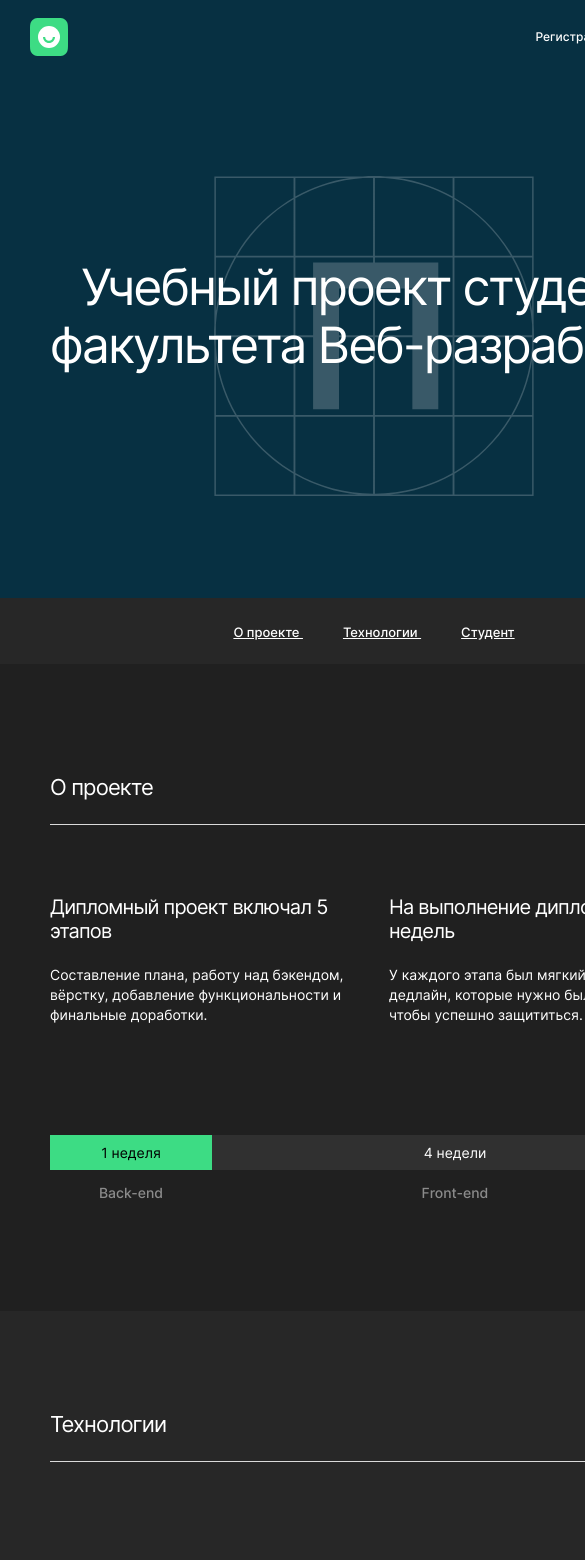
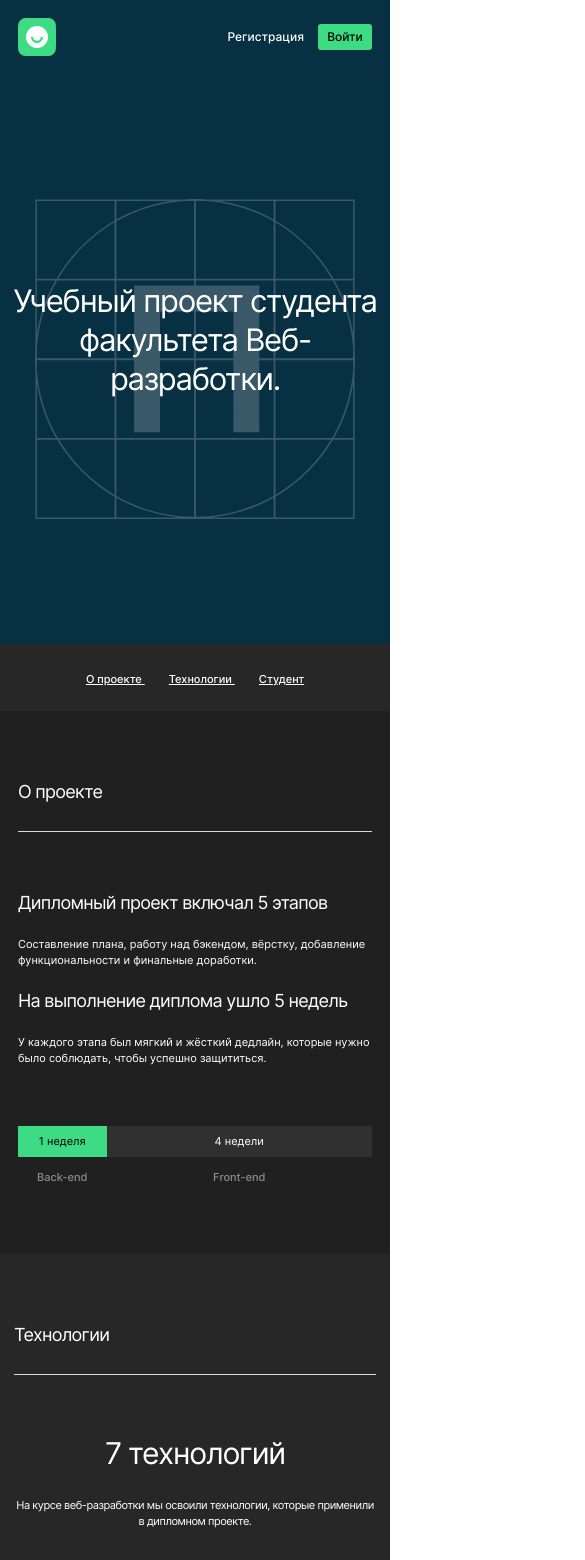
Before and after one commit to IllarionCorp/movies-explorer-frontend, a React (Create React App) app: page / in a window 390 px wide. Shown: the top 1560 px of the page, 585 px wide, since content can reach past the window. Built offline with nearby package versions, Linux system fonts and the light colour scheme.

Commit message:
медиазапросы

```diff
--- a/src/components/AboutProject/AboutProject.css
+++ b/src/components/AboutProject/AboutProject.css
@@ -20,9 +20,12 @@
 .about-project__description {
     margin-top: 70px;
     display: grid;
-    grid-template-columns: repeat(2, 1fr);
-    grid-template-rows: repeat(2, max-content);
+    /* grid-template-columns: repeat(2, 1fr);
+    grid-template-rows: repeat(2, max-content); */
     row-gap: 26px;
+    grid-template-areas:
+    "title1 title2"
+    "text1 text2";
 }
 
 .description__title {
@@ -35,6 +38,14 @@
     color: #fff;
 }
 
+.description__title:first-of-type {
+    grid-area: title1;
+}
+
+.description__title:last-of-type {
+    grid-area: title2;
+}
+
 .description__text {
     margin: 0;
     font-style: normal;
@@ -42,6 +53,14 @@
     font-size: 14px;
     line-height: 20px;
     color: #fff;
+}
+
+.description__text:first-of-type {
+    grid-area: text1;
+}
+
+.description__text:last-of-type {
+    grid-area: text2;
 }
 
 .timeline {
@@ -87,7 +106,60 @@
         padding-right: 50px;
     }
 
+    .about-project__title {
+        padding-top: 90px;
+    }
+
     .about-project__description {
         gap: 22px 30px;
     }
 }
+
+@media screen and (max-width: 767px) {
+    .about-project {
+        padding-left: 18px;
+        padding-right: 18px;
+    }
+
+    .about-project__title {
+        padding-top: 70px;
+        padding-bottom: 28px;
+        font-size: 18px;
+        line-height: 22px;
+    }
+
+    .about-project__description {
+        grid-template-areas:
+        "title1"
+        "text1"
+        "title2"
+        "text2" ;
+
+        margin-top: 60px;
+    }
+
+    .description__text {
+        font-size: 11px;
+        line-height: 16px;
+    }
+
+    .description__title {
+        font-size: 18px;
+        line-height: 22px;
+    }
+
+    .timeline {
+        padding-top: 60px;
+        padding-bottom: 70px;
+    }
+
+    .timeline__text {
+        font-size: 11px;
+        line-height: 13px;
+    }
+
+    .timeline__description {
+        font-size: 11px;
+        line-height: 13px;
+    }
+}
--- a/src/components/Header/Header.css
+++ b/src/components/Header/Header.css
@@ -5,6 +5,7 @@
     align-items: center;
     padding-left: 70px;
     padding-right: 70px;
+    box-sizing: border-box;
 }
 
 .header_blue {
@@ -142,3 +143,19 @@
         padding-right: 30px;
     }
 }
+
+@media screen and (max-width: 767px) {
+    .header {
+        padding-left: 18px;
+        padding-right: 18px;
+    }
+
+    .header__menu-link_reg {
+        margin-right: 14px;
+    }
+
+    .header__menu-button {
+        width: 54px;
+        height: 26px;
+    }
+}
--- a/src/components/Main/Main.js
+++ b/src/components/Main/Main.js
@@ -11,7 +11,7 @@ export default function Main() {
             <NavTab />
             <AboutProject />
             <Techs />
-            <AboutMe />
+            {/* <AboutMe /> */}
         </main>
     );
 }
--- a/src/components/NavTab/NavTab.css
+++ b/src/components/NavTab/NavTab.css
@@ -24,3 +24,15 @@
 .navigate__link:last-of-type {
     margin: 0;
 }
+
+@media screen and (max-width: 767px) {
+    .navigate__link {
+        font-size: 11px;
+        line-height: 16px;
+    }
+
+    .navigate__link {
+        margin-right: 24px;
+        font-size: 11px;
+    }
+}
--- a/src/components/Promo/Promo.css
+++ b/src/components/Promo/Promo.css
@@ -7,8 +7,6 @@
     background-repeat: no-repeat;
     background-image: url('../../images/promo_logo.svg');
     background-position: center;
-    padding-top: 184px;
-    padding-bottom: 224px;
 }
 
 .promo__text {
@@ -23,4 +21,23 @@
     letter-spacing: -0.04em;
     max-width: 730px;
     color: #fff;
+    align-self: center;
+    padding-top: 184px;
+    padding-bottom: 224px;
 }
+
+@media screen and (max-width: 950px) {
+    .promo__text {
+        padding-top: 326px;
+        padding-bottom: 342px;
+    }
+}
+
+@media screen and (max-width: 767px) {
+    .promo__text {
+        padding-top: 207px;
+        padding-bottom: 246px;
+        font-size: 31px;
+        line-height: 39px;
+    }
+}
--- a/src/components/Techs/Techs.css
+++ b/src/components/Techs/Techs.css
@@ -50,9 +50,9 @@
 .techs-cards {
     display: grid;
     justify-content: center;
-    grid-template-columns: repeat(7, 84px);
+    grid-template-columns: repeat(7, 90px);
     grid-template-rows: max-content;
-    column-gap: 10px;
+    gap: 10px;
     margin-top: 83px;
     padding-bottom: 100px;
 }
@@ -77,4 +77,49 @@
         padding-left: 50px;
         padding-right: 50px;
     }
+
+    .techs__title {
+        padding-top: 90px;
+    }
+
+    .techs-cards {
+        grid-template-columns: repeat(7, 84px);
+    }
+
+    .techs-cards__card {
+        font-size: 12px;
+        line-height: 15px;
+    }
 }
+
+@media screen and (max-width: 767px) {
+    .techs {
+        padding-left: 14px;
+        padding-right: 14px;
+    }
+
+    .techs__title {
+        padding-top: 70px;
+        padding-bottom: 28px;
+        font-size: 18px;
+        line-height: 22px;
+    }
+
+    .techs-description__title {
+        margin-top: 60px;
+        font-size: 30px;
+        line-height: 36px;
+    }
+
+    .techs-description__text {
+        font-size: 11px;
+        line-height: 16px;
+    }
+
+    .techs-cards {
+        margin-top: 50px;
+        grid-template-columns: repeat(2, auto);
+    }
+
+
+}
```
